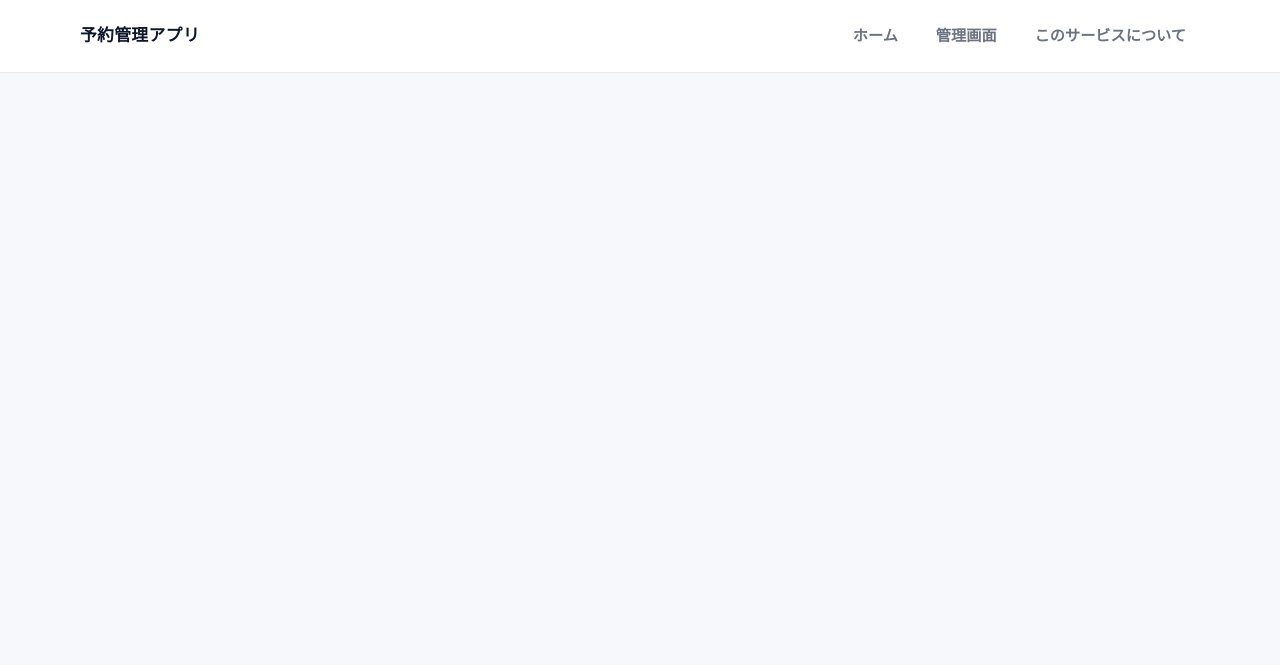
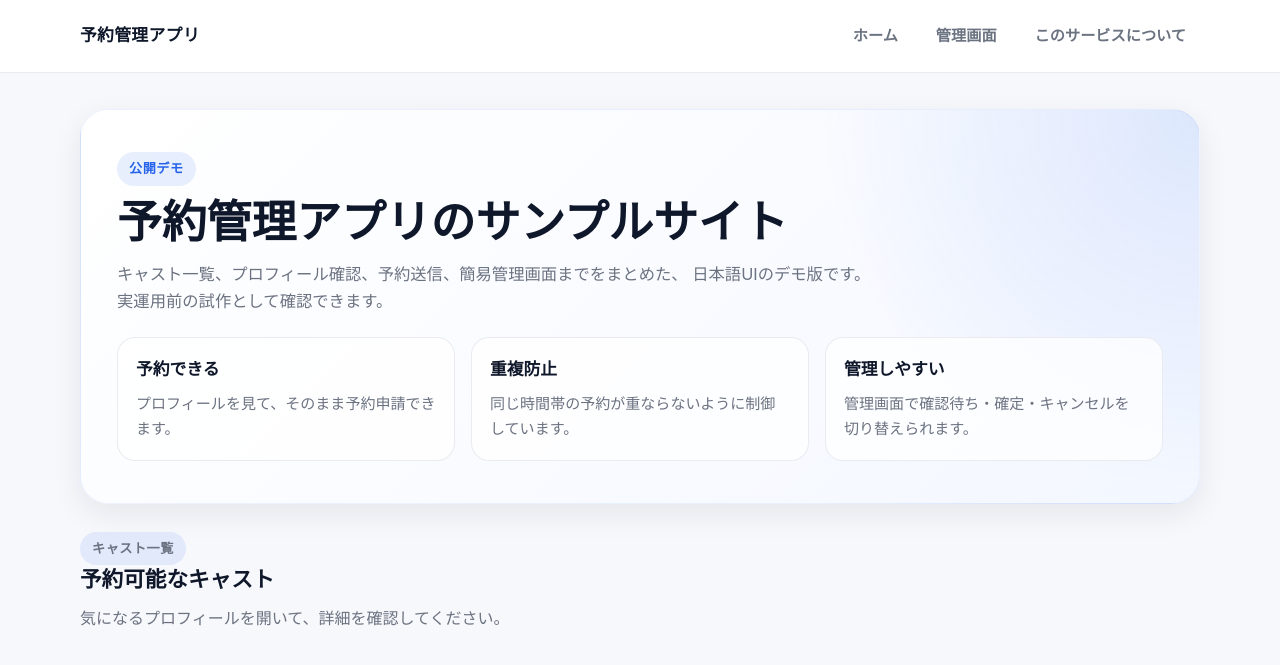
Before and after one commit to Tamurah2424/my-app, a Flask app: template templates/home.html in a window 1280 px wide. Shown: the top 665 px of the page. Run offline with Flask 3, Linux system fonts and the light colour scheme; the template is opened without the code that fills it, so the values that code supplies are empty.

Commit message:
Update home.html

```diff
--- a/templates/home.html
+++ b/templates/home.html
@@ -1,32 +1,57 @@
-<!doctype html>
-<html lang="ja">
-<head>
-  <meta charset="utf-8">
-  <meta name="viewport" content="width=device-width, initial-scale=1">
-  <title>{{ title or '予約管理アプリ' }}</title>
-  <link rel="stylesheet" href="{{ url_for('static', filename='styles.css') }}">
-</head>
-<body>
-  <header class="site-header">
-    <div class="container nav">
-      <a href="{{ url_for('home') }}" class="brand">予約管理アプリ</a>
-      <nav>
-        <a href="{{ url_for('home') }}">ホーム</a>
-        <a href="{{ url_for('admin_bookings') }}">管理画面</a>
-        <a href="{{ url_for('about') }}">このサービスについて</a>
-      </nav>
+{% extends 'base.html' %}
+{% block content %}
+<section class="hero">
+  <div>
+    <p class="eyebrow">公開デモ</p>
+    <h1>予約管理アプリのサンプルサイト</h1>
+    <p class="subtitle">
+      キャスト一覧、プロフィール確認、予約送信、簡易管理画面までをまとめた、
+      日本語UIのデモ版です。実運用前の試作として確認できます。
+    </p>
+  </div>
+
+  <div class="notice-list">
+    <div class="notice">
+      <h3>予約できる</h3>
+      <p>プロフィールを見て、そのまま予約申請できます。</p>
     </div>
-  </header>
+    <div class="notice">
+      <h3>重複防止</h3>
+      <p>同じ時間帯の予約が重ならないように制御しています。</p>
+    </div>
+    <div class="notice">
+      <h3>管理しやすい</h3>
+      <p>管理画面で確認待ち・確定・キャンセルを切り替えられます。</p>
+    </div>
+  </div>
+</section>
 
-  <main class="container page">
-    {% with messages = get_flashed_messages(with_categories=true) %}
-      {% if messages %}
-        {% for category, message in messages %}
-          <div class="flash flash-{{ category }}">{{ message }}</div>
-        {% endfor %}
-      {% endif %}
-    {% endwith %}
-    {% block content %}{% endblock %}
-  </main>
-</body>
-</html>
+<section class="section-head">
+  <div>
+    <p class="eyebrow">キャスト一覧</p>
+    <h2>予約可能なキャスト</h2>
+    <p>気になるプロフィールを開いて、詳細を確認してください。</p>
+  </div>
+</section>
+
+<section class="grid cards">
+  {% for cast in casts %}
+  <article class="card">
+    <img src="{{ cast['image_url'] }}" alt="{{ cast['name'] }}" class="card-image">
+    <div class="card-body">
+      <div class="row between">
+        <h2>{{ cast['name'] }}</h2>
+        <span class="price">¥{{ '{:,}'.format(cast['hourly_price']) }}/時間</span>
+      </div>
+      <p>{{ cast['age'] }}歳 ・ {{ cast['area'] }}</p>
+      <p>{{ cast['bio'] }}</p>
+      <p class="tags">{{ cast['tags'] }}</p>
+      <div class="actions">
+        <a class="button secondary" href="{{ url_for('cast_detail', cast_id=cast['id']) }}">プロフィールを見る</a>
+        <a class="button" href="{{ url_for('book_cast', cast_id=cast['id']) }}">予約する</a>
+      </div>
+    </div>
+  </article>
+  {% endfor %}
+</section>
+{% endblock %}
```
